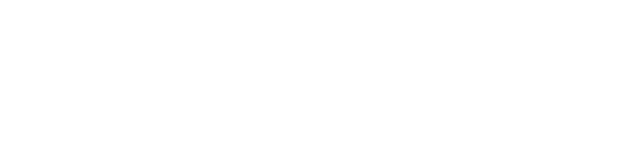
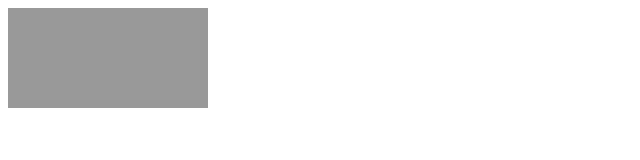
Before and after one commit to DGChoi3904/function-practice-2, a plain HTML site: page test.html in a window 1280 px wide. Shown: the whole page, without its empty margins (0-640 px from the left). Drawn offline with Linux system fonts and the light colour scheme.

Commit message:
스타일 읽기순서 설명, 스크립트는 CSS보다 우선된다.

```diff
--- a/test.html
+++ b/test.html
@@ -5,12 +5,21 @@
   <meta http-equiv="X-UA-Compatible" content="IE=edge">
   <meta name="viewport" content="width=device-width, initial-scale=1.0">
   <title>Document</title>
+  <style>
+    #root {
+      width : 100px;
+      height : 100px;
+      background-color : #ccc;
+    }
+  </style>
 </head>
 <body>
   <div id="root"></div>
   <script>
     let root = document.getElementById("root");
     console.dir(root);
+    root.style.backgroundColor = "#999";
+    root.style.width = "200px";
   </script>
 </body>
 </html>
```
